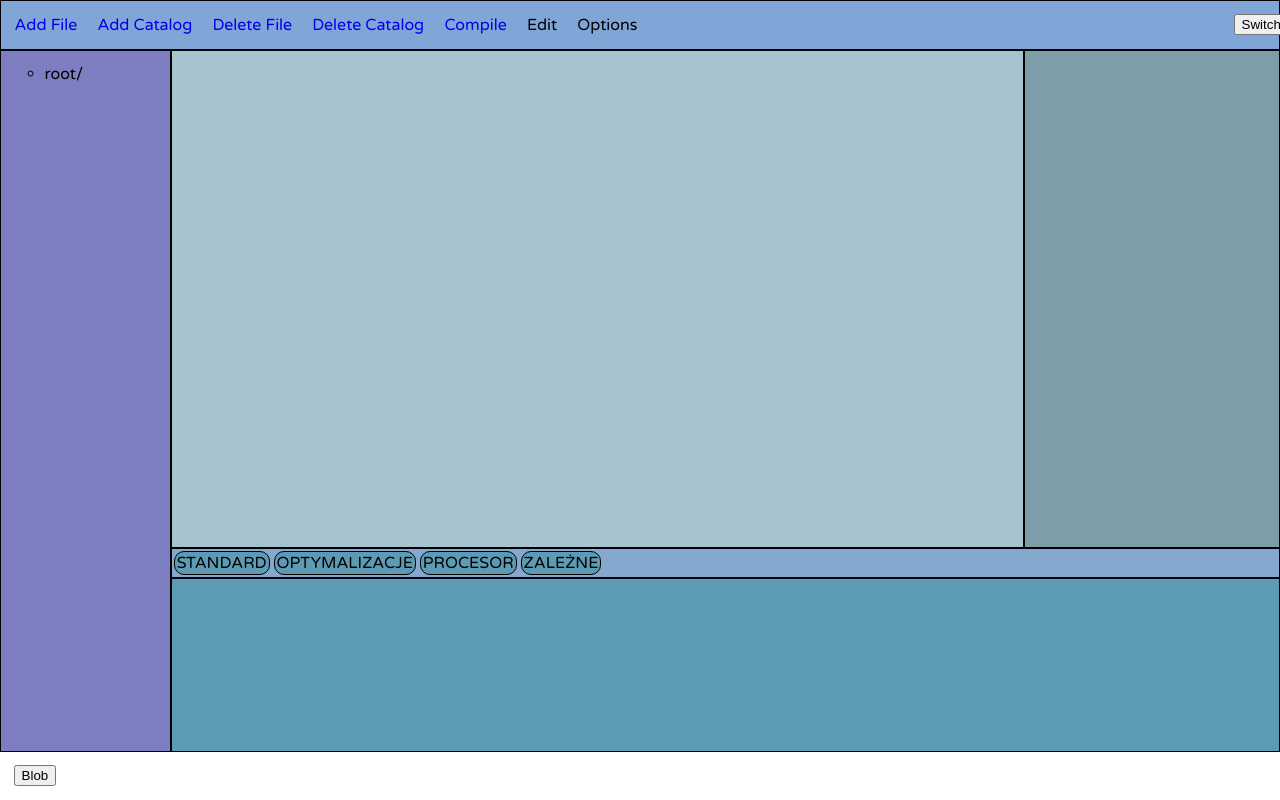
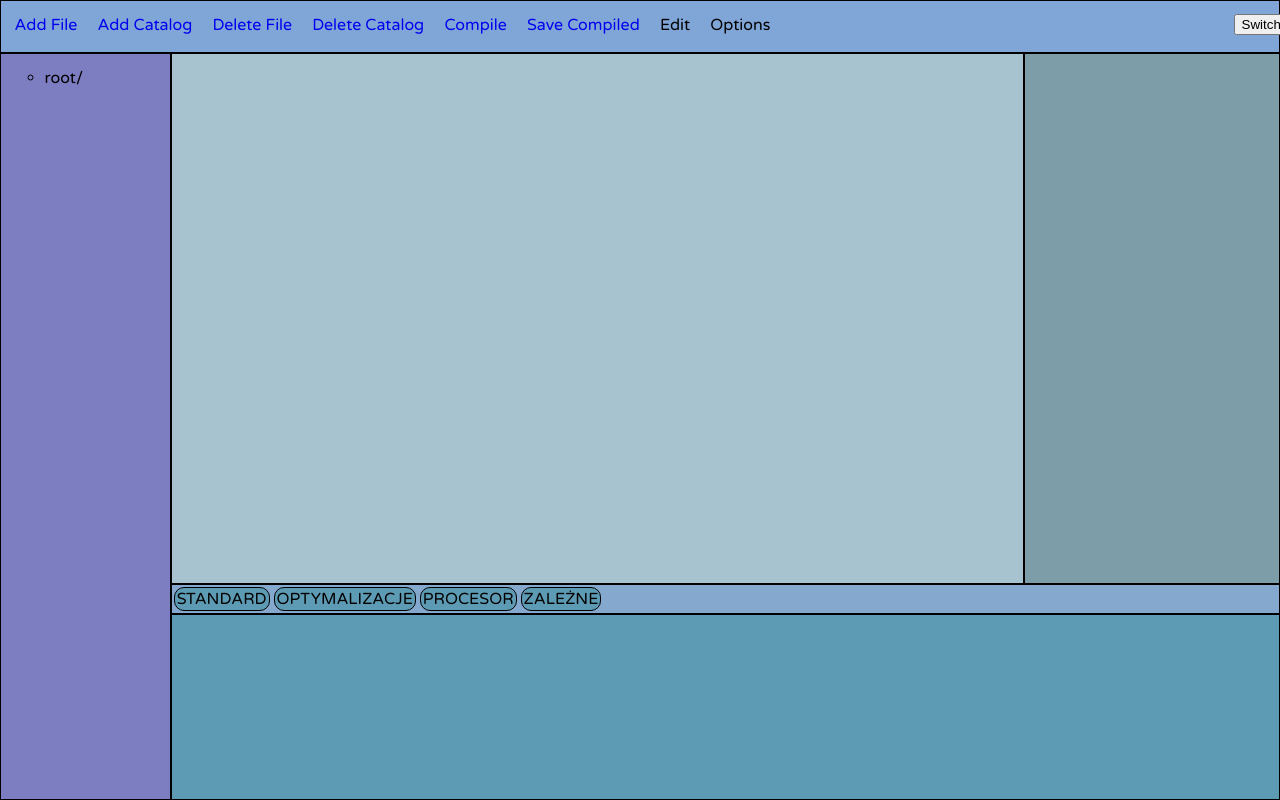
Before and after one commit to AnthonyGrod/Compiler, a Django app: page /compilerapp/ in a window 1280 px wide. Run offline with Django 4.2, Linux system fonts and the light colour scheme; the first user in the database is signed in; data comes from the database, SQL or seed files in the repository; the page is wider than the window, and the part outside it is not shown.

Commit message:
it works

```diff
--- a/compilerapp/static/compilerapp/main.js
+++ b/compilerapp/static/compilerapp/main.js
@@ -57,15 +57,3 @@ $(document).on('click', '#compile', function(e) {
             location.reload();
         }
     });});
-
-$(document).on('click', '#blob', function(e) {
-    // Get value on textarea with it="file-fragment"
-    var blob = new Blob(document.getElementById('file-fragment').textContent);
-
-    var link = document.createElement('a');
-    link.download = "file.asm";
-    link.href = window.URL.createObjectURL(blob);
-    link.click();
-    link.remove();
-    window.url.revokeObjectURL(link.href);
-});
--- a/compilerapp/templates/index.html
+++ b/compilerapp/templates/index.html
@@ -41,6 +41,11 @@
                     <a href="#" id="compile">Compile</a>
                 </li>
             </ul>
+			<ul class="horizontal">
+                <li class="horizontal">
+                    <a href="{% url 'compilerapp:compile_and_save' %}" id="compile_and_save">Save Compiled</a>
+                </li>
+            </ul>
             <ul class="horizontal">
                 <li class="horizontal">Edit</li>
             </ul>
@@ -59,10 +64,6 @@
         <div class="change-theme">
             <button type="button" id="switch" onclick="toggleTheme()">Switch</button>
         </div>
-
-		<div class="blob" id="blob">
-			<button type="button" id="blob">Blob</button>
-		</div>
 
 
     <textarea class="item" id="file-fragment">{% if compiled %}{{ compiled }}{% endif %}</textarea>
--- a/compilerapp/urls.py
+++ b/compilerapp/urls.py
@@ -10,6 +10,7 @@ urlpatterns = [
     path('delete_file/', views.delete_file, name='delete_file'),
     path('delete_catalog/', views.delete_catalog, name='delete_catalog'),
     path('compile/', views.compile, name='compile'),
+    path('compile_and_save/', views.compile_and_save, name='compile_and_save'),
     # path('file_contents/<int:catalog_id>/<int:file_id>/', views.file_contents, name='file_contents'),
     # path('open_file/', views.open_file, name='open_file'),
 ]
--- a/compilerapp/views.py
+++ b/compilerapp/views.py
@@ -3,7 +3,7 @@ from django.shortcuts import render, redirect, reverse, get_object_or_404
 from django.http import HttpResponse, HttpResponseRedirect
 from django.template import loader
 from django.contrib.sessions.backends.db import SessionStore
-
+from django.http import FileResponse
 from .models import Catalog, File, Section
 
 from datetime import datetime
@@ -179,3 +179,62 @@ def compile(request):
     session.save()
 
     return render(request, 'index.html', context)
+
+def compile_and_save(request):
+    session = SessionStore(request.session.session_key)
+    standard = "--std-" + session['standard']
+    selected_optymalizations = session['selected_optymalizations']
+    file_id = session['file_id']
+    file_to_compile = File.objects.get(id=file_id)
+    file_content = file_to_compile.content
+    procesor = session['procesor']
+    procesor_options = session['procesor_options']
+    context = {
+        'standard': standard,
+        'selected_optymalizations': selected_optymalizations,
+        'file_content': file_content,
+        'procesor': procesor,
+        'procesor_options': procesor_options,
+    }
+    procesor = procesor.lower()
+    cmd = ["sdcc", "-S", "-m" + procesor, standard]
+    cmd.extend(selected_optymalizations)
+    cmd.extend(procesor_options)
+
+    file_name = f"{request.user.id}.c"
+    asm_name = f"{request.user.id}.asm"
+    tmp = open(file_name, "w")
+    tmp.write(file_content)
+    tmp.close()
+    cmd.append(file_name)
+
+    res = subprocess.run(cmd, capture_output=True, text=True)
+    if res.returncode == 0:
+        tmp = open(asm_name, "r")
+        session['result'] = tmp.read()
+        tmp.close()
+
+    # Open the file
+        file = open(asm_name, 'rb')
+
+        # Create a FileResponse object
+        response = FileResponse(file)
+
+        # Set the content type as the file's MIME type
+        response['Content-Type'] = 'application/pdf'  # Replace with the appropriate MIME type
+
+        # Set the Content-Disposition header to force the browser to download the file
+        response['Content-Disposition'] = 'attachment; filename="file.asm"'  # Replace with the desired file name
+
+        # Optionally, you can set the Content-Length header if you know the file size
+        response['Content-Length'] = os.path.getsize(asm_name)
+
+        os.remove(asm_name)
+        os.remove(file_name)
+        session.save()
+        return response
+    else:
+        session['result'] = res.stderr
+
+    os.remove(file_name)
+    session.save()
```
Also changed, not shown: db.sqlite3, 1 other file.
